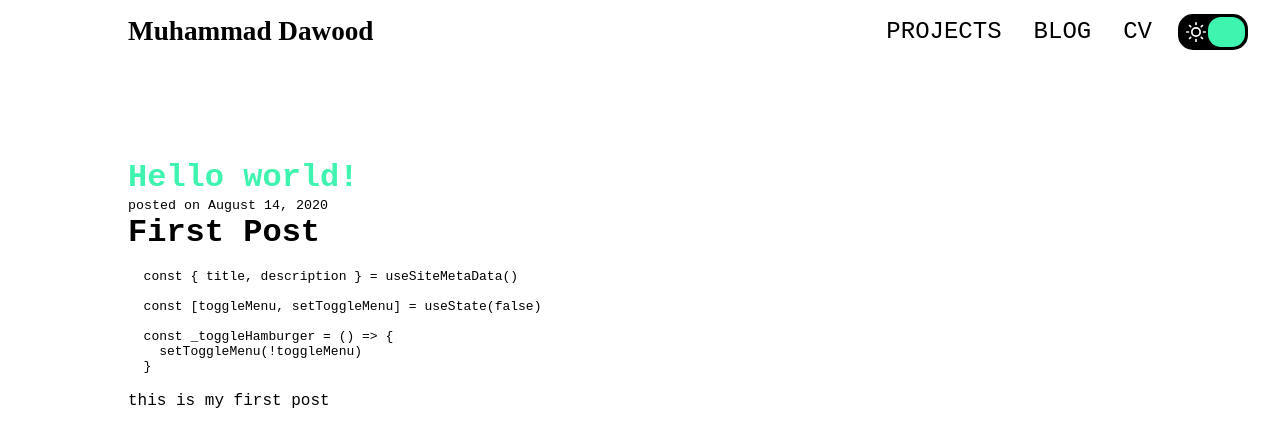
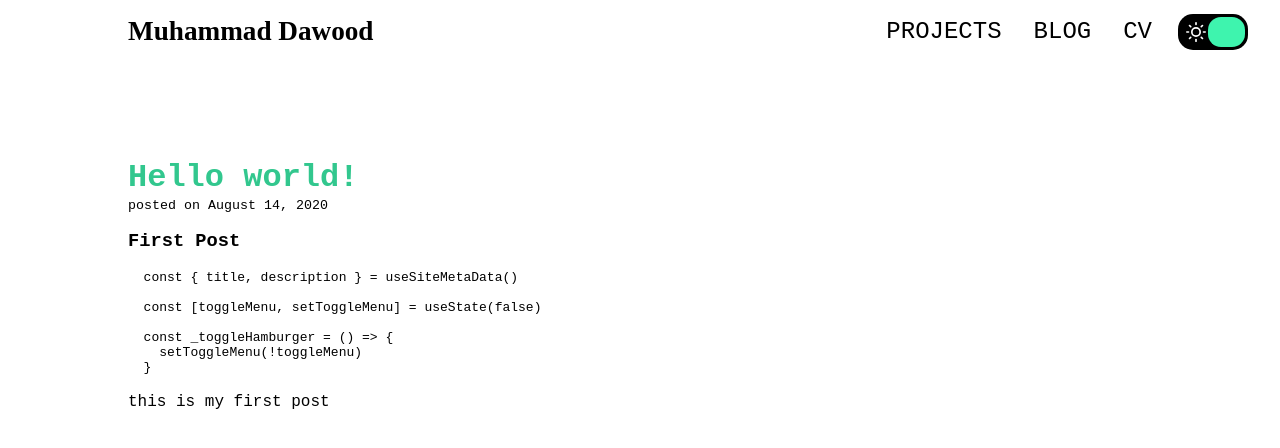
Before and after one commit to DawoodShahat/dawoodshahat.tech, a Gatsby site: page /blog/hello-world in a window 1280 px wide. Built offline with nearby package versions, Linux system fonts and the light colour scheme; Gatsby itself is replaced by a stand-in of ours; some packages are replaced by stand-ins of ours; code samples lack their colours.

Commit message:
code block updated

````diff
--- a/posts/00-hello-world/hello-world.mdx
+++ b/posts/00-hello-world/hello-world.mdx
@@ -5,8 +5,7 @@ author: Said Dawood
 date: 08/14/2020
 ---
 
-# First Post
-
+### First Post
 <br/>
 
 ```javascript
--- a/src/components/Toggle.js
+++ b/src/components/Toggle.js
@@ -12,6 +12,7 @@ const Toggle = () => {
 
   const isMounted = useDidMount()
 
+  // TODO: Make this a hook instead
   useEffect(() => {
     console.log("this ran")
     if (localStorage.getItem("toggled") == null) return
--- a/src/styles/global.css
+++ b/src/styles/global.css
@@ -5,6 +5,7 @@
 
 @import url("https://fonts.googleapis.com/css2?family=Roboto+Mono:ital,wght@0,400;0,700;1,300&display=swap");
 @import url("https://fonts.googleapis.com/css2?family=Permanent+Marker&display=swap");
+@import url("https://fonts.googleapis.com/css2?family=Fira+Code&display=swap");
 
 html,
 body {
@@ -17,6 +18,10 @@ body {
   --text-light: #000000;
   --bg-dark: #30475e;
   --text-dark: #ececec;
+
+  /* code blocks styling */
+  --deckgo-highlight-code-font-size: 1.4em;
+  --deckgo-highlight-code-font-family: "Fira Code", monospace;
 }
 
 body.dark {
@@ -222,8 +227,12 @@ ul {
 }
 
 .blog-post__title {
-  color: #3ef4ae;
+  color: #32c78e;
   font-weight: bold;
+}
+
+.blog-post__header {
+  margin-bottom: 1rem;
 }
 
 .blog-post__link {
````
Also changed, not shown: src/components/Code.js (deleted, +0 -9 lines), src/hooks/useDarkMode.js (added).
